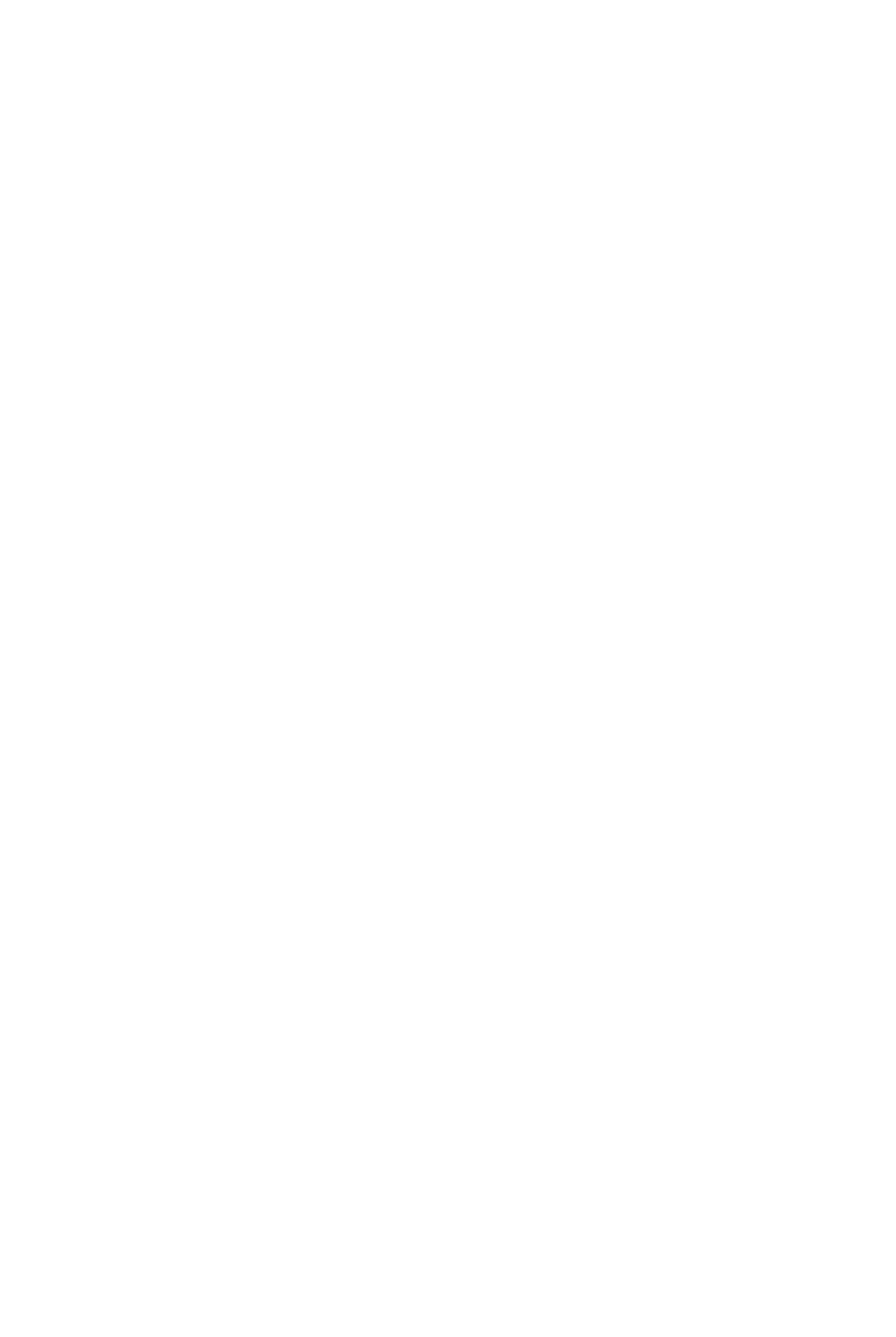
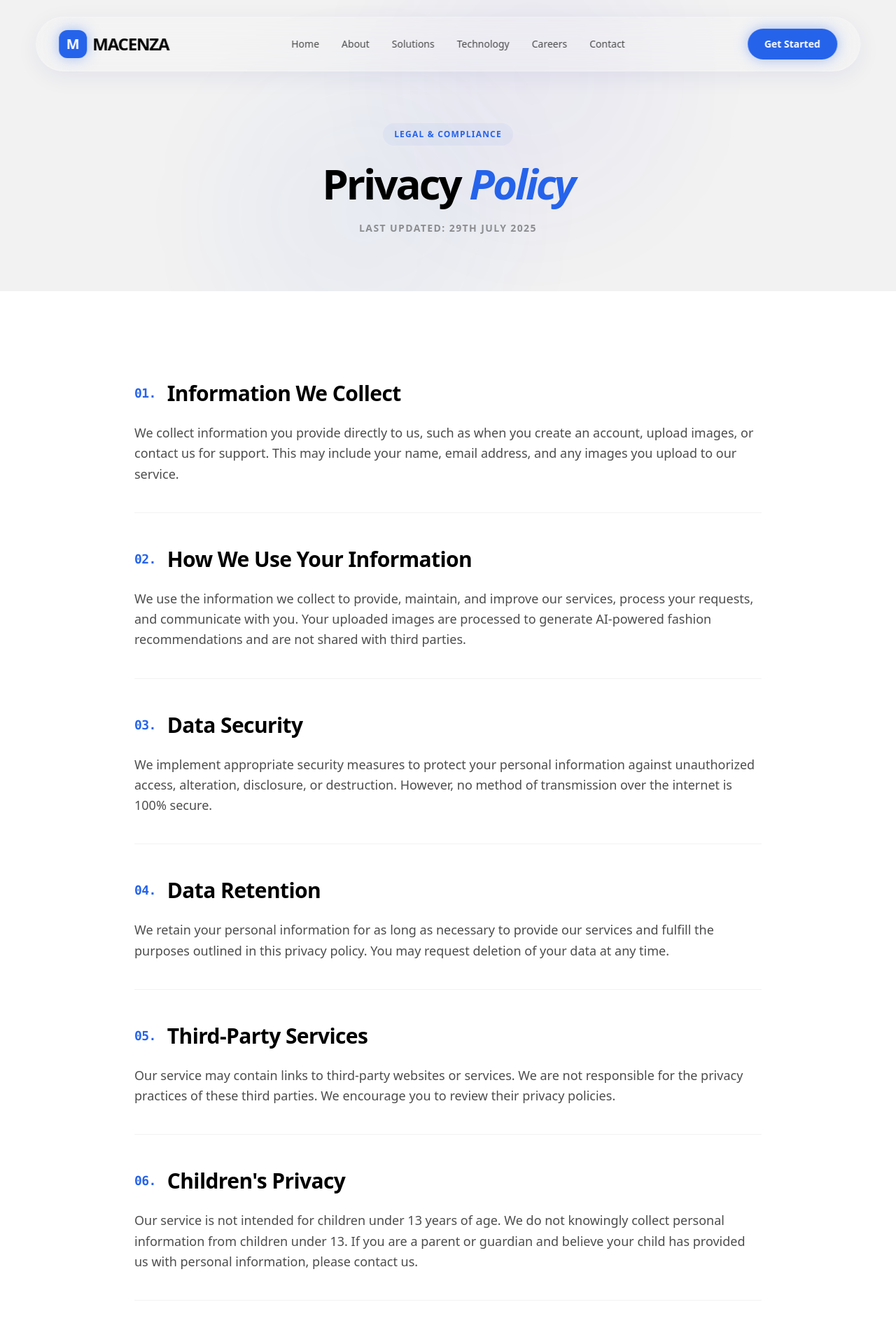
Before and after one commit to macenza/macenza-other, a React (Vite) app: page /privacy in a window 1280 px wide. Before the commit this address had no page. Shown: the top 1910 px of the page at 70% size. Before the commit the page ends 800 px from the top, so only its background shows below. Built offline with nearby package versions, Linux system fonts and the light colour scheme.

Commit message:
add privacy policy page

```diff
--- a/src/App.jsx
+++ b/src/App.jsx
@@ -7,6 +7,7 @@ import Solutions from './pages/Solutions';
 import Technology from './pages/Technology';
 import Careers from './pages/Careers';
 import Contact from './pages/Contact';
+import Policy from './pages/Policy';
 
 function App() {
   return (
@@ -19,6 +20,7 @@ function App() {
         <Route path="/technology" element={<Technology />} />
         <Route path="/careers" element={<Careers />} />
         <Route path="/contact" element={<Contact />} />
+        <Route path="/privacy" element={<Policy />} />
       </Routes>
     </div>
   );
--- a/src/components/Footer.jsx
+++ b/src/components/Footer.jsx
@@ -1,5 +1,6 @@
 import React from 'react';
 import { Mail } from 'lucide-react';
+import { Link } from 'react-router-dom';
 
 const Footer = () => {
   const socials = [
@@ -71,9 +72,8 @@ const Footer = () => {
         </div>
 
         <div className="flex gap-10 text-sm font-medium text-black/50">
-          <a href="#" className="hover:text-primary transition-colors">Privacy Policy</a>
+          <Link to="/privacy" className="hover:text-primary transition-colors">Privacy Policy</Link>
           <a href="#" className="hover:text-primary transition-colors">Terms of Service</a>
-          <a href="#" className="hover:text-primary transition-colors">Cookies</a>
         </div>
       </div>
     </footer>
--- /dev/null
+++ b/src/pages/Policy.jsx
@@ -0,0 +1,170 @@
+import React, { useEffect, useRef, useState } from 'react';
+import gsap from 'gsap';
+import { ScrollTrigger } from 'gsap/ScrollTrigger';
+import { Link } from 'react-router-dom';
+import Section from '../components/Section';
+import Footer from '../components/Footer';
+
+const Policy = () => {
+  const pageRef = useRef(null);
+
+  useEffect(() => {
+    window.scrollTo(0, 0);
+    gsap.registerPlugin(ScrollTrigger);
+
+    const ctx = gsap.context(() => {
+      // Animate each reveal-up element individually when it enters the viewport
+      gsap.utils.toArray(".reveal-up").forEach((elem) => {
+        gsap.from(elem, {
+          y: 20,
+          opacity: 0,
+          duration: 0.4,
+          ease: "power2.out",
+          scrollTrigger: {
+            trigger: elem,
+            start: "top 96%",
+            toggleActions: "play none none none"
+          }
+        });
+      });
+    }, pageRef);
+
+    // Refresh ScrollTrigger after a timeout to fix late rendering layout shifts
+    const timer = setTimeout(() => {
+      ScrollTrigger.refresh();
+    }, 1500);
+
+    return () => {
+      ctx.revert();
+      clearTimeout(timer);
+    };
+  }, []);
+
+  const sections = [
+    {
+      title: "Information We Collect",
+      content: "We collect information you provide directly to us, such as when you create an account, upload images, or contact us for support. This may include your name, email address, and any images you upload to our service."
+    },
+    {
+      title: "How We Use Your Information",
+      content: "We use the information we collect to provide, maintain, and improve our services, process your requests, and communicate with you. Your uploaded images are processed to generate AI-powered fashion recommendations and are not shared with third parties."
+    },
+    {
+      title: "Data Security",
+      content: "We implement appropriate security measures to protect your personal information against unauthorized access, alteration, disclosure, or destruction. However, no method of transmission over the internet is 100% secure."
+    },
+    {
+      title: "Data Retention",
+      content: "We retain your personal information for as long as necessary to provide our services and fulfill the purposes outlined in this privacy policy. You may request deletion of your data at any time."
+    },
+    {
+      title: "Third-Party Services",
+      content: "Our service may contain links to third-party websites or services. We are not responsible for the privacy practices of these third parties. We encourage you to review their privacy policies."
+    },
+    {
+      title: "Children's Privacy",
+      content: "Our service is not intended for children under 13 years of age. We do not knowingly collect personal information from children under 13. If you are a parent or guardian and believe your child has provided us with personal information, please contact us."
+    },
+    {
+      title: "Changes to This Policy",
+      content: "We may update this privacy policy from time to time. We will notify you of any changes by posting the new privacy policy on this page and updating the \"Last Updated\" date."
+    },
+    {
+      title: "Your Rights",
+      content: "You have the right to access, correct, or delete your personal information. You may also have the right to restrict or object to certain processing of your information. To exercise these rights, please contact us."
+    }
+  ];
+
+  return (
+    <div ref={pageRef} className="min-h-screen bg-white text-black font-sans selection:bg-primary selection:text-white overflow-x-hidden">
+      {/* Floating Capsule Navbar */}
+      <nav className="fixed top-6 left-1/2 -translate-x-1/2 w-[92%] h-[78px] glass-morphism rounded-full px-8 flex items-center justify-between z-[9999] pointer-events-auto shadow-xl">
+        <div className="flex items-center gap-2">
+          <Link to="/" className="flex items-center gap-2">
+            <div className="w-10 h-10 bg-primary rounded-xl flex items-center justify-center glow-blue">
+              <span className="text-white font-black text-xl">M</span>
+            </div>
+            <span className="text-2xl font-bold tracking-tighter text-black">MACENZA</span>
+          </Link>
+        </div>
+
+        <div className="hidden lg:flex items-center gap-8">
+          {["Home", "About", "Solutions", "Technology", "Careers", "Contact"].map((item) => (
+            <Link
+              key={item}
+              to={item === "Home" ? "/" : `/${item.toLowerCase()}`}
+              className="text-sm font-medium transition-all duration-300 hover:scale-105 text-black/70 hover:text-primary"
+            >
+              {item}
+            </Link>
+          ))}
+        </div>
+
+        <div className="flex items-center gap-4">
+          <Link to="/contact" className="px-6 py-3 bg-primary text-white rounded-full font-bold text-sm glow-blue hover:bg-primary-dark transition-all duration-300 active:scale-95">
+            Get Started
+          </Link>
+        </div>
+      </nav>
+
+      {/* Header */}
+      <section className="relative min-h-[40vh] flex flex-col items-center justify-center overflow-hidden pt-44 pb-20 bg-black/5">
+        <div className="absolute inset-0 z-0">
+          <div className="absolute top-1/4 left-1/4 w-[400px] h-[400px] bg-primary/5 rounded-full blur-[100px] animate-pulse"></div>
+          <div className="absolute bottom-1/4 right-1/4 w-[400px] h-[400px] bg-accent/5 rounded-full blur-[100px] animate-pulse delay-1000"></div>
+        </div>
+        <div className="container mx-auto px-6 relative z-10 text-center">
+          <div className="inline-block px-4 py-2 bg-primary/5 rounded-full text-primary font-bold text-xs uppercase tracking-widest mb-6 reveal-up">
+            Legal & Compliance
+          </div>
+          <h1 className="text-4xl md:text-6xl font-black tracking-tighter text-black mb-6 reveal-up">
+            Privacy <span className="text-primary italic">Policy</span>
+          </h1>
+          <p className="text-black/40 text-sm font-bold tracking-widest uppercase reveal-up">
+            Last Updated: 29th July 2025
+          </p>
+        </div>
+      </section>
+
+      {/* Main Content */}
+      <Section id="privacy-content" className="py-20">
+        <div className="max-w-4xl mx-auto">
+          <div className="space-y-12">
+            {sections.map((sec, idx) => (
+              <div key={idx} className="reveal-up border-b border-black/5 pb-10 last:border-none">
+                <h2 className="text-2xl md:text-3xl font-bold text-black mb-6 flex items-center gap-4">
+                  <span className="text-primary text-lg font-mono">0{idx + 1}.</span>
+                  {sec.title}
+                </h2>
+                <p className="text-black/70 text-lg font-light leading-relaxed">
+                  {sec.content}
+                </p>
+              </div>
+            ))}
+          </div>
+
+          {/* Contact Box */}
+          <div className="mt-20 p-10 md:p-14 rounded-[3rem] bg-primary/5 border border-primary/10 reveal-up text-center relative overflow-hidden">
+            <div className="absolute -top-24 -right-24 w-64 h-64 bg-primary/10 rounded-full blur-[80px]"></div>
+            <h3 className="text-2xl md:text-3xl font-bold text-black mb-6">
+              Questions & Inquiries
+            </h3>
+            <p className="text-black/60 text-lg font-light mb-8 max-w-xl mx-auto leading-relaxed">
+              If you have any questions or concerns regarding this privacy policy or how we handle your personal data, feel free to reach out to us at any time.
+            </p>
+            <a
+              href="mailto:info@macenza.com"
+              className="inline-block px-10 py-5 bg-primary text-white rounded-full font-bold text-lg hover:bg-black transition-all duration-300 shadow-xl shadow-primary/20"
+            >
+              info@macenza.com
+            </a>
+          </div>
+        </div>
+      </Section>
+
+      <Footer />
+    </div>
+  );
+};
+
+export default Policy;
```
